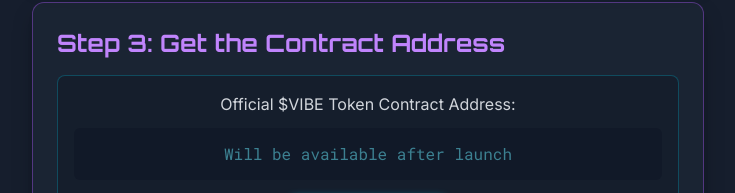
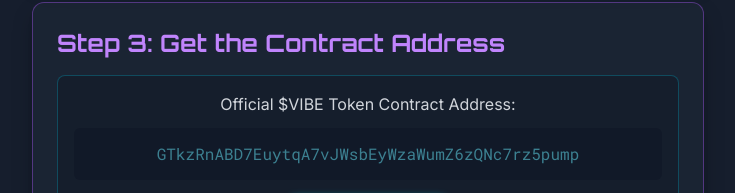
Before and after one commit to Mailguru2023/VibeVibes, a plain HTML site: page index.html in a window 1280 px wide. Shown: the part 3898-4091 px from the top of the page, without its empty margins (272-1007 px from the left). Drawn offline with nearby package versions, Linux system fonts and the light colour scheme.

Commit message:
Update index.html

```diff
--- a/index.html
+++ b/index.html
@@ -443,7 +443,7 @@
             links: {
                 // IMPORTANT: Paste your REAL contract address here when it's ready. Leave empty to show the placeholder.
                 contractAddress: "",
-                placeholderAddress: "Will be available after launch",
+                placeholderAddress: "GTkzRnABD7EuytqA7vJWsbEyWzaWumZ6zQNc7rz5pump",
                 // Links to centralized exchanges (CEX)
                 exchanges: [
                     { name: "Binance", url: "https://www.binance.com/", style: "binance" },
```
